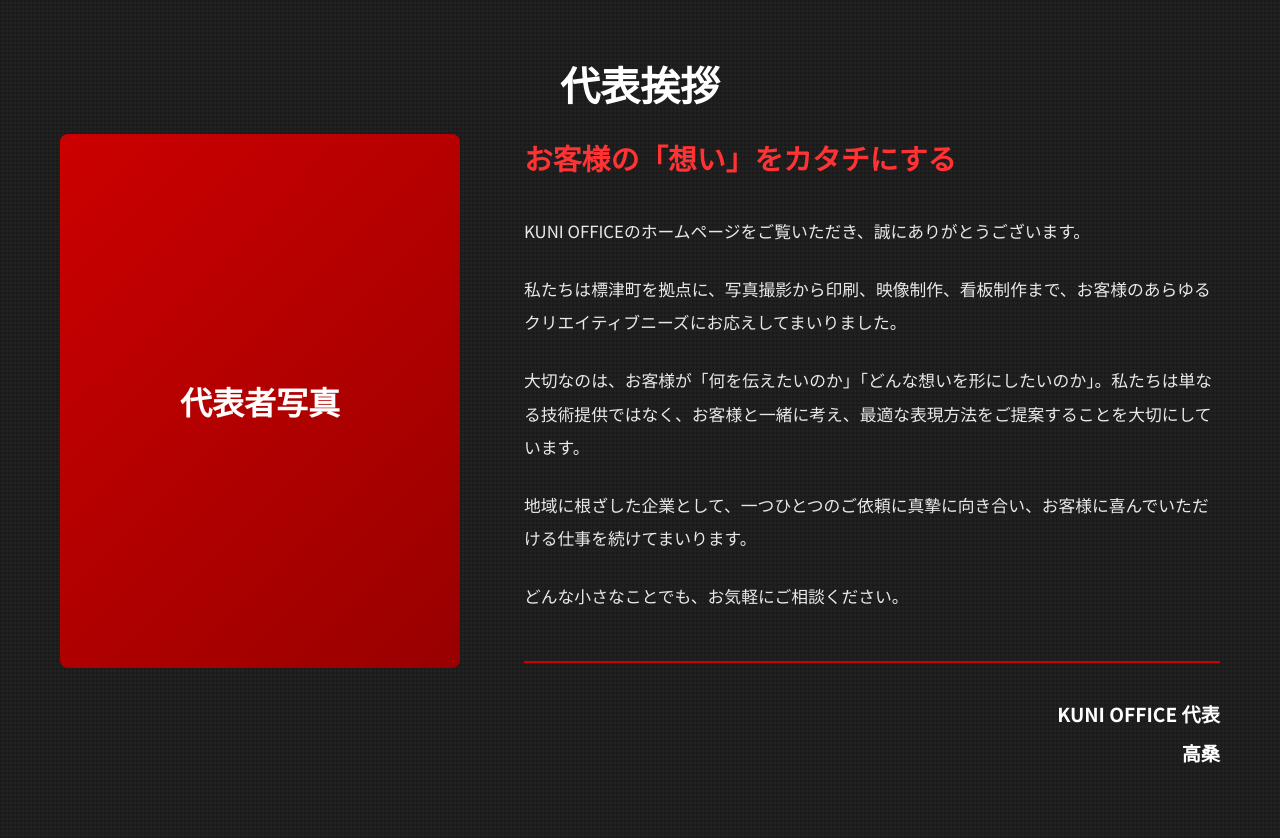
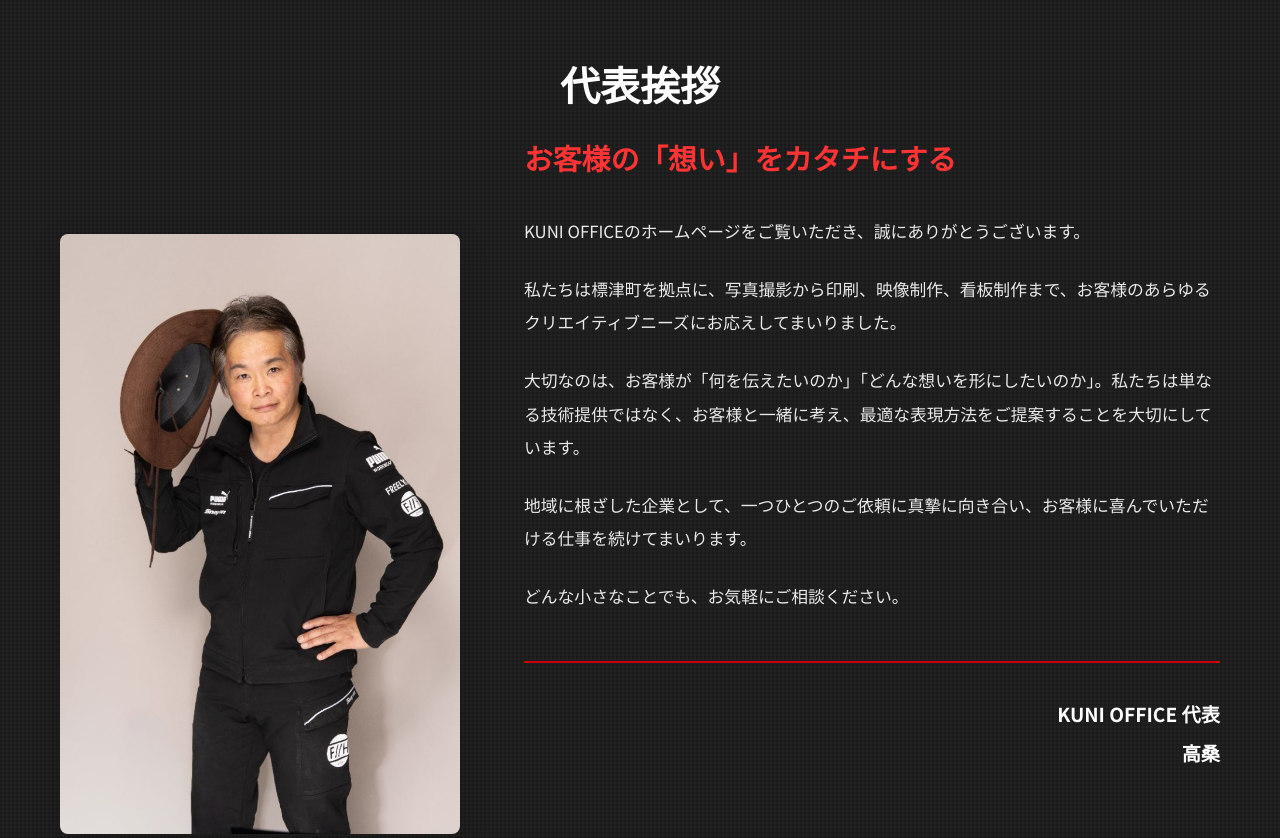
Before and after one commit to playmark0227-svg/kunioffice, a website: page index.html in a window 1280 px wide. Shown: the part 3140-3978 px from the top of the page. Drawn offline with nearby package versions, Linux system fonts and the light colour scheme; no server answers.

Commit message:
feat: 代表挨拶の写真をホバーで切り替え機能追加
【実装内容】
✅ 代表者の写真を2枚追加（ceo-photo-1.jpg, ceo-photo-2.jpg）
✅ マウスホバーで写真が自動的に切り替わる
✅ スムーズなフェードイン・フェードアウト（0.6s）

【機能詳細】
- mouseenter: カーソルを乗せると2枚目に切り替わる
- mouseleave: カーソルを離すと1枚目に戻る
- opacity transitionで滑らかな切り替え
- cursor: pointer で視覚的フィードバック

【スタイル】
- border-radius: 8px で角丸
- box-shadow で立体感
- position: absolute/relative で画像重ね

【UX向上】
- インタラクティブな要素追加
- 代表者の異なる表情を見せられる
- 視覚的に楽しい演出

```diff
--- a/css/style.css
+++ b/css/style.css
@@ -597,6 +597,27 @@ ul {
 .greeting-image {
     position: sticky;
     top: 100px;
+    position: relative;
+    overflow: hidden;
+    border-radius: 8px;
+    box-shadow: var(--shadow-lg);
+    cursor: pointer;
+}
+
+.greeting-image .ceo-photo {
+    width: 100%;
+    height: auto;
+    display: block;
+    position: absolute;
+    top: 0;
+    left: 0;
+    opacity: 0;
+    transition: opacity 0.6s ease-in-out;
+}
+
+.greeting-image .ceo-photo.active {
+    position: relative;
+    opacity: 1;
 }
 
 .greeting-image .placeholder-image {
--- a/index.html
+++ b/index.html
@@ -164,8 +164,9 @@
         <div class="container">
             <h2 class="section-title">代表挨拶</h2>
             <div class="greeting-content">
-                <div class="greeting-image">
-                    <div class="placeholder-image large">代表者写真</div>
+                <div class="greeting-image" id="greetingImage">
+                    <img src="images/ceo-photo-1.jpg" alt="代表者写真" class="ceo-photo active">
+                    <img src="images/ceo-photo-2.jpg" alt="代表者写真" class="ceo-photo">
                 </div>
                 <div class="greeting-text">
                     <h3>お客様の「想い」をカタチにする</h3>
--- a/js/main.js
+++ b/js/main.js
@@ -19,6 +19,29 @@ document.addEventListener('DOMContentLoaded', function() {
             link.addEventListener('click', () => {
                 mainNav.classList.remove('active');
                 menuToggle.classList.remove('active');
+            });
+        });
+    }
+});
+
+// ========================================
+// 代表挨拶写真の切り替え
+// ========================================
+document.addEventListener('DOMContentLoaded', function() {
+    const greetingImage = document.getElementById('greetingImage');
+
+    if (greetingImage) {
+        const photos = greetingImage.querySelectorAll('.ceo-photo');
+
+        greetingImage.addEventListener('mouseenter', function() {
+            photos.forEach(photo => {
+                photo.classList.toggle('active');
+            });
+        });
+
+        greetingImage.addEventListener('mouseleave', function() {
+            photos.forEach(photo => {
+                photo.classList.toggle('active');
             });
         });
     }
```
Also changed, not shown: images/ceo-photo-1.jpg (added), images/ceo-photo-2.jpg (added).
